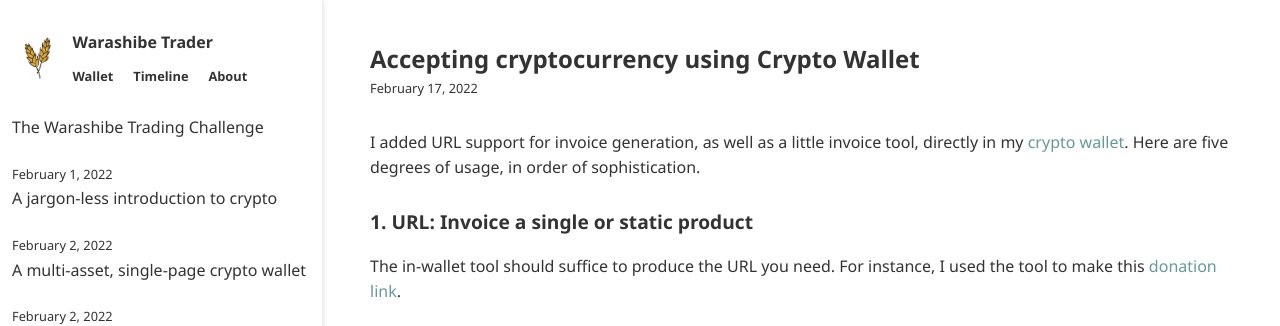
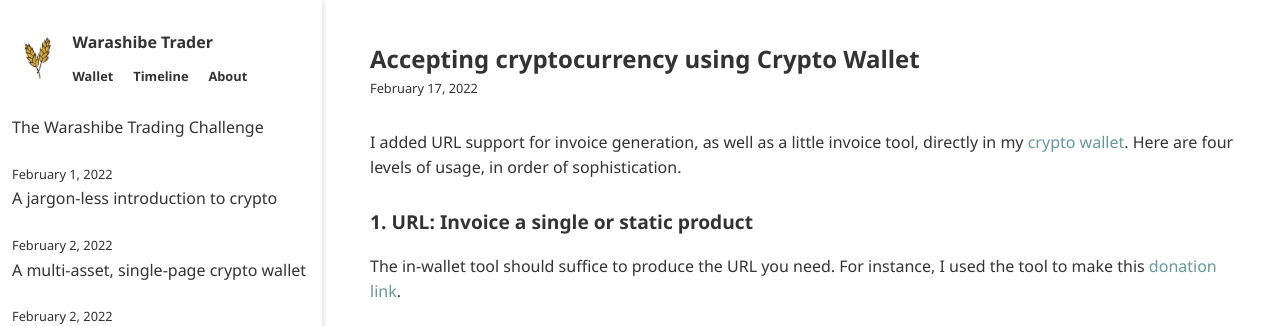
Before and after one commit to warashibetrader/warashibetrader.github.io, a Jekyll site: the page built from _posts/2022-02-17-invoices.md, in a window 1280 px wide and 900 px high. Shown: the top 326 px of the window. Built offline with Jekyll 4.4.1, drawn with Linux system fonts in a browser that asks for light colours.

Commit message:
Update 2022-02-17-invoices.md

```diff
--- a/_posts/2022-02-17-invoices.md
+++ b/_posts/2022-02-17-invoices.md
@@ -2,7 +2,7 @@
 title: "Accepting cryptocurrency using Crypto Wallet"
 ---
 
-I added URL support for invoice generation, as well as a little invoice tool, directly in my [crypto wallet](https://warashibetrader.github.io/crypto/wallet). Here are five degrees of usage, in order of sophistication.
+I added URL support for invoice generation, as well as a little invoice tool, directly in my [crypto wallet](https://warashibetrader.github.io/crypto/wallet). Here are four levels of usage, in order of sophistication.
 
 ### 1. URL: Invoice a single or static product
 
```
